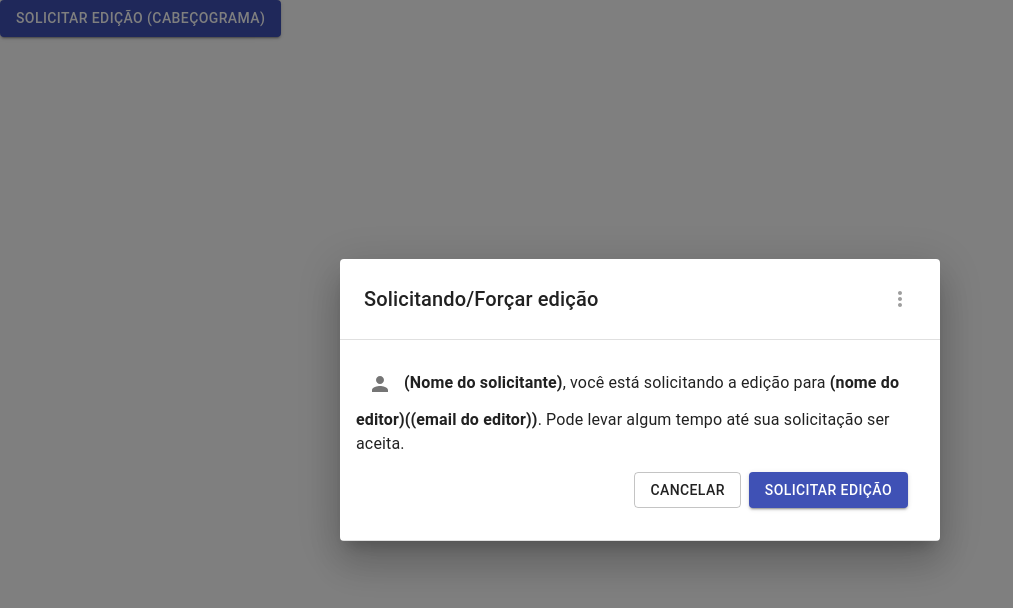
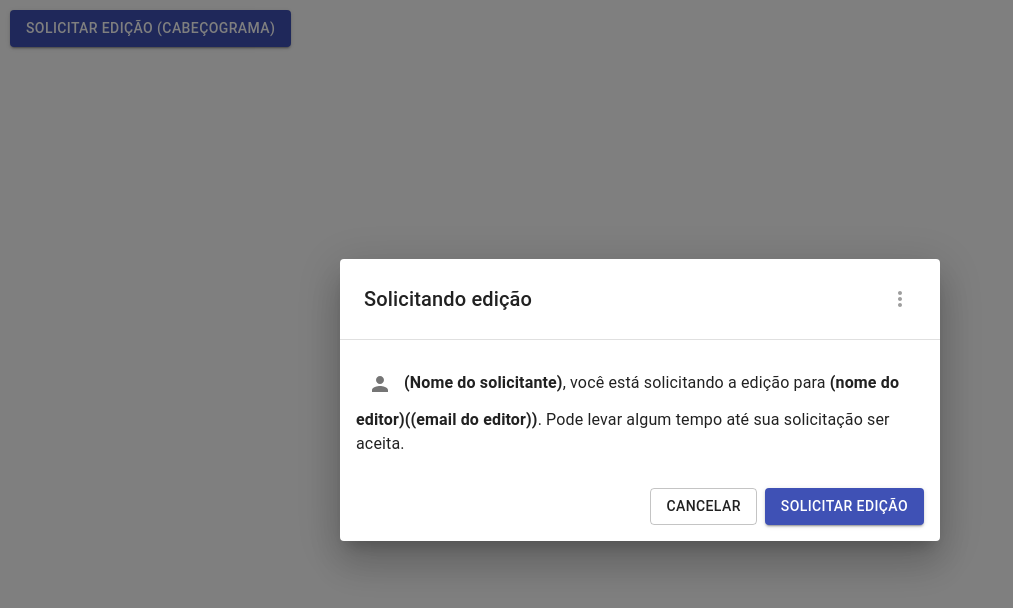
Before and after one commit to lucianapepelucio/request_modal, a React (Create React App) app: page / in a window 1280 px wide. Both pictures are taken after a click on the button "SOLICITAR EDIÇÃO (CABEÇOGRAMA)". Shown: the top 608 px of the page, without its empty margins (0-1013 px from the left). Built offline with nearby package versions, Linux system fonts and the light colour scheme.

Commit message:
refactor: change DialogTitle rendering

```diff
--- a/src/EditModal.js
+++ b/src/EditModal.js
@@ -27,13 +27,13 @@ export default function EditContent() {
     // ver como funciona no Multicontent
   };
 
-  const handleCloseModal = () => {
+  const handleCloseEditModal = () => {
 
   }
 
   return (
     <div>
-        <DialogContent dividers>
+      <DialogContent>
         <Typography>
           <IconButton>
             <PersonIcon />
@@ -43,8 +43,9 @@ export default function EditContent() {
           <strong>((email do editor))</strong>. Pode levar algum tempo até sua
           solicitação ser aceita.
         </Typography>
+      </DialogContent>
       <DialogActions>
-            <Button variant="outlined" onClick={handleCloseModal} color="default">
+        <Button variant="outlined" onClick={handleCloseEditModal} color="default">
           Cancelar
         </Button>
         <Button
@@ -55,7 +56,6 @@ export default function EditContent() {
           Solicitar edição
         </Button>
       </DialogActions>
-        </DialogContent>
     </div>
   );
 }
--- a/src/ForceEditModal.js
+++ b/src/ForceEditModal.js
@@ -26,24 +26,24 @@ export default function ForceContent() {
     // adicionar a lógica para forçar a edição
   };
 
-  const handleCloseModal = () => {
+  const handleCloseForceEditModal = () => {
 
   }
 
   return (
     <div>
-        <DialogContent dividers>
+      <DialogContent>
         <Typography>
           <IconButton>
             <PersonIcon />
           </IconButton>
           <p><strong>Atenção!</strong></p>
-            <p>É recomendado solicitar a edição da matéria e aguardar.</p>
-            <p>Somente force a edição em <strong>situações necessárias.</strong></p>
+          <p>É recomendado solicitar a edição da matéria e aguardar. Somente force a edição em <strong>situações necessárias.</strong></p>
         </Typography>
+      </DialogContent>
       <DialogActions>
-            <Button variant="outlined" onClick={handleCloseModal} color="default">
-              Voltar
+        <Button variant="outlined" onClick={handleCloseForceEditModal} color="default">
+          Cancelar
         </Button>
         <Button
           variant="contained"
@@ -53,7 +53,6 @@ export default function ForceContent() {
           Forçar edição
         </Button>
       </DialogActions>
-        </DialogContent>
     </div>
   );
 }
--- a/src/App.js
+++ b/src/Modal.js
@@ -7,6 +7,7 @@ import IconButton from "@material-ui/core/IconButton";
 import Menu from "@material-ui/core/Menu";
 import MoreVertIcon from '@material-ui/icons/MoreVert';
 import Typography from "@material-ui/core/Typography";
+import Divider from '@material-ui/core/Divider';
 // import Snackbar from "@material-ui/core/Snackbar";
 // import MuiAlert from "@material-ui/lab/Alert";
 import EditContent from "./EditModal";
@@ -26,7 +27,7 @@ const styles = (theme) => ({
 });
 
 const DialogTitle = withStyles(styles)((props) => {
-  const { children, classes, onStartForce, ...other } = props;
+  const { children, classes, isForcing, onStartForce, ...other } = props;
   const [menuOpen, setMenuOpen] = useState(false);
 
   const handleMenuClick = () => {
@@ -36,6 +37,7 @@ const DialogTitle = withStyles(styles)((props) => {
   return (
     <MuiDialogTitle disableTypography className={classes.root} {...other}>
       <Typography variant="h6">{children}</Typography>
+        {!isForcing && (
           <>
             <IconButton
             id="menubutton"
@@ -58,6 +60,7 @@ const DialogTitle = withStyles(styles)((props) => {
               <button onClick={onStartForce}> Forçar edição </button>
             </Menu>
           </>
+        )}
     </MuiDialogTitle>
   );
 });
@@ -95,12 +98,12 @@ export default function CustomizedDialogs() {
       >
         <DialogTitle
           onStartForce= {() => setIsForcing(true)}
+          isForcing={isForcing}
           id="customized-dialog-title"
-          onClose={handleClose}
-          handleClickOpen={handleClickOpen}
         >
-          Solicitando/Forçar edição
+          {isForcing ? "Forçar edição" : "Solicitando edição"}
         </DialogTitle>
+        <Divider />
         {isForcing ? <ForceContent /> : <EditContent />}
       </Dialog>
 
--- a/src/index.css
+++ b/src/index.css
@@ -1,5 +1,5 @@
 body {
-  margin: 0;
+  margin: 10px;
   font-family: -apple-system, BlinkMacSystemFont, 'Segoe UI', 'Roboto', 'Oxygen',
     'Ubuntu', 'Cantarell', 'Fira Sans', 'Droid Sans', 'Helvetica Neue',
     sans-serif;
--- a/src/index.js
+++ b/src/index.js
@@ -1,7 +1,7 @@
 import React from 'react';
 import ReactDOM from 'react-dom/client';
 import './index.css';
-import App from './App';
+import App from './Modal';
 
 const root = ReactDOM.createRoot(document.getElementById('root'));
 root.render(
```
Lines whose indentation alone changed are shown as unchanged.
